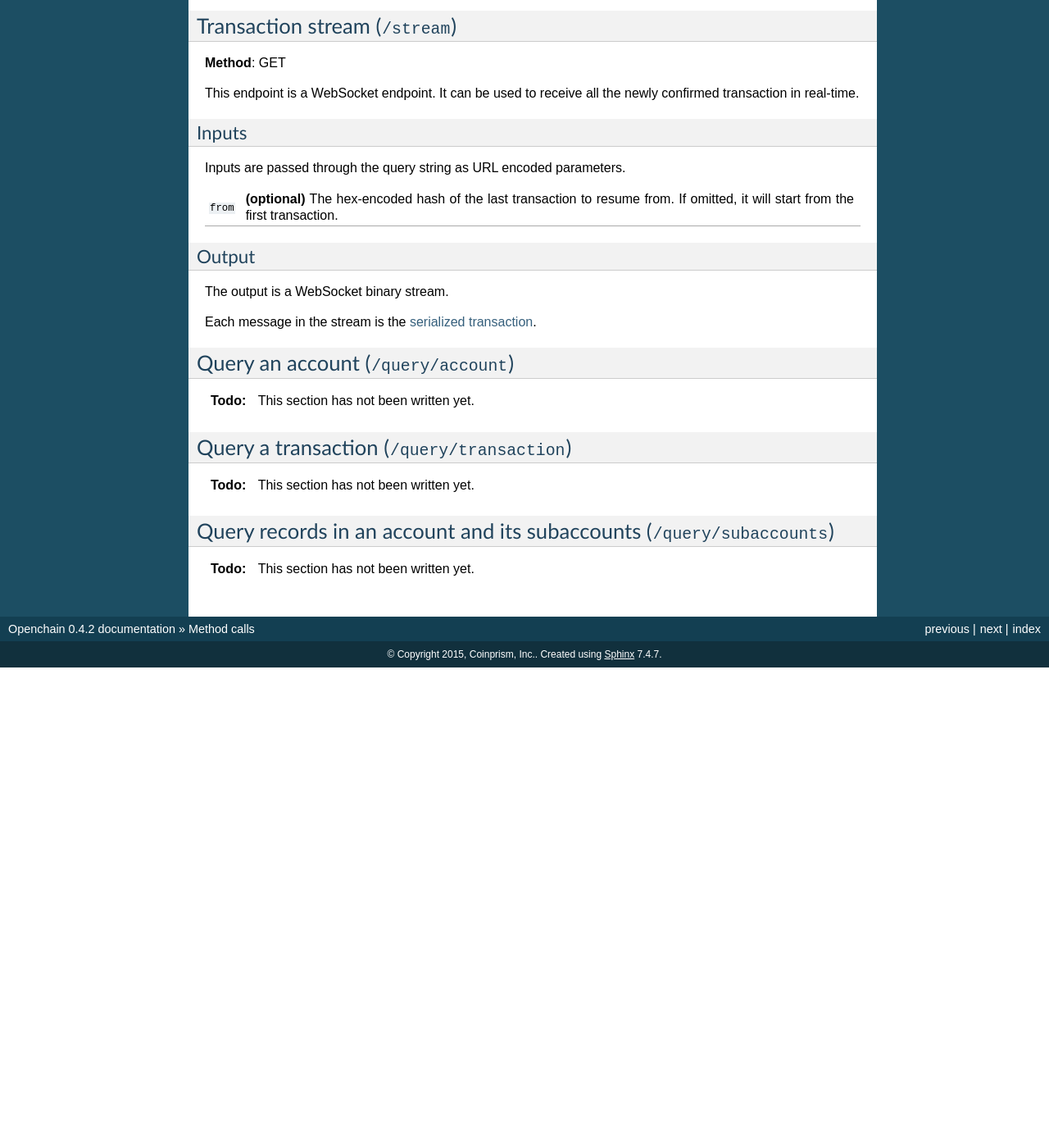
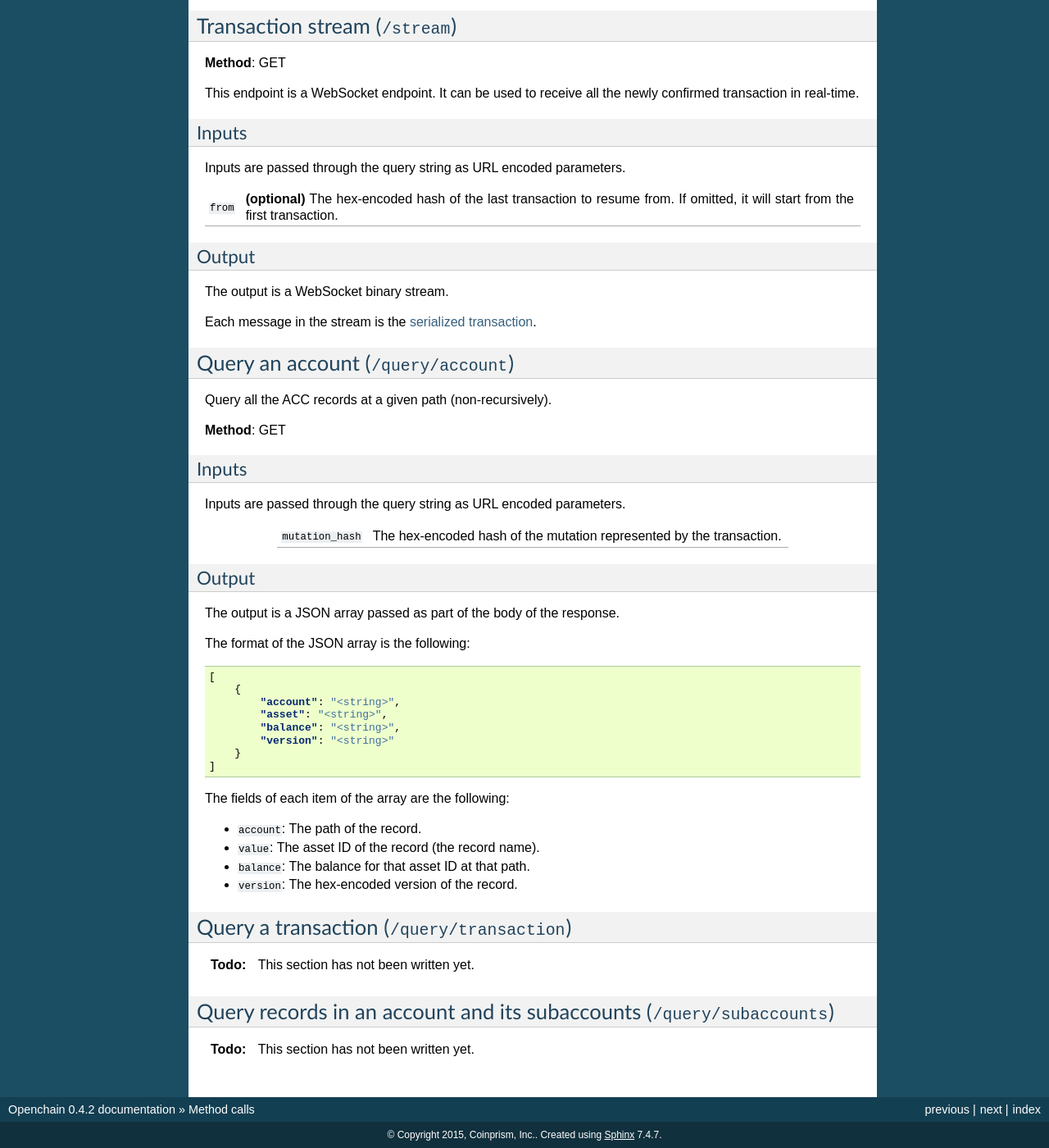
Before and after one commit to openchain/docs, a Sphinx documentation site: the page built from docs/source/api/method-calls.rst, in a window 1280 px wide and 1400 px high, scrolled down 1928 px. Shown: the whole window at 82% size. Built offline with Sphinx 7.4.7, drawn with Linux system fonts in a browser that asks for light colours; before the commit the page ends 2742 px from its top, so only the background shows below that.

Commit message:
Document the /query/account API endpoint

```diff
--- a/docs/source/api/method-calls.rst
+++ b/docs/source/api/method-calls.rst
@@ -130,7 +130,43 @@ Each message in the stream is the :ref:`serialized transaction <data-structures-
 Query an account (``/query/account``)
 -------------------------------------
 
-.. include:: /common/stub.txt
+Query all the ACC records at a given path (non-recursively).
+
+**Method**: GET
+
+Inputs
+~~~~~~
+
+Inputs are passed through the query string as URL encoded parameters.
+
+=================  ==============
+``mutation_hash``  The hex-encoded hash of the mutation represented by the transaction.
+=================  ==============
+
+Output
+~~~~~~
+
+The output is a JSON array passed as part of the body of the response.
+
+The format of the JSON array is the following:
+
+.. code-block:: json
+
+    [
+        {
+            "account": "<string>",
+            "asset": "<string>",
+            "balance": "<string>",
+            "version": "<string>"
+        }
+    ]
+
+The fields of each item of the array are the following:
+
+* ``account``: The path of the record.
+* ``value``: The asset ID of the record (the record name).
+* ``balance``: The balance for that asset ID at that path.
+* ``version``: The hex-encoded version of the record.
 
 Query a transaction (``/query/transaction``)
 --------------------------------------------
```
